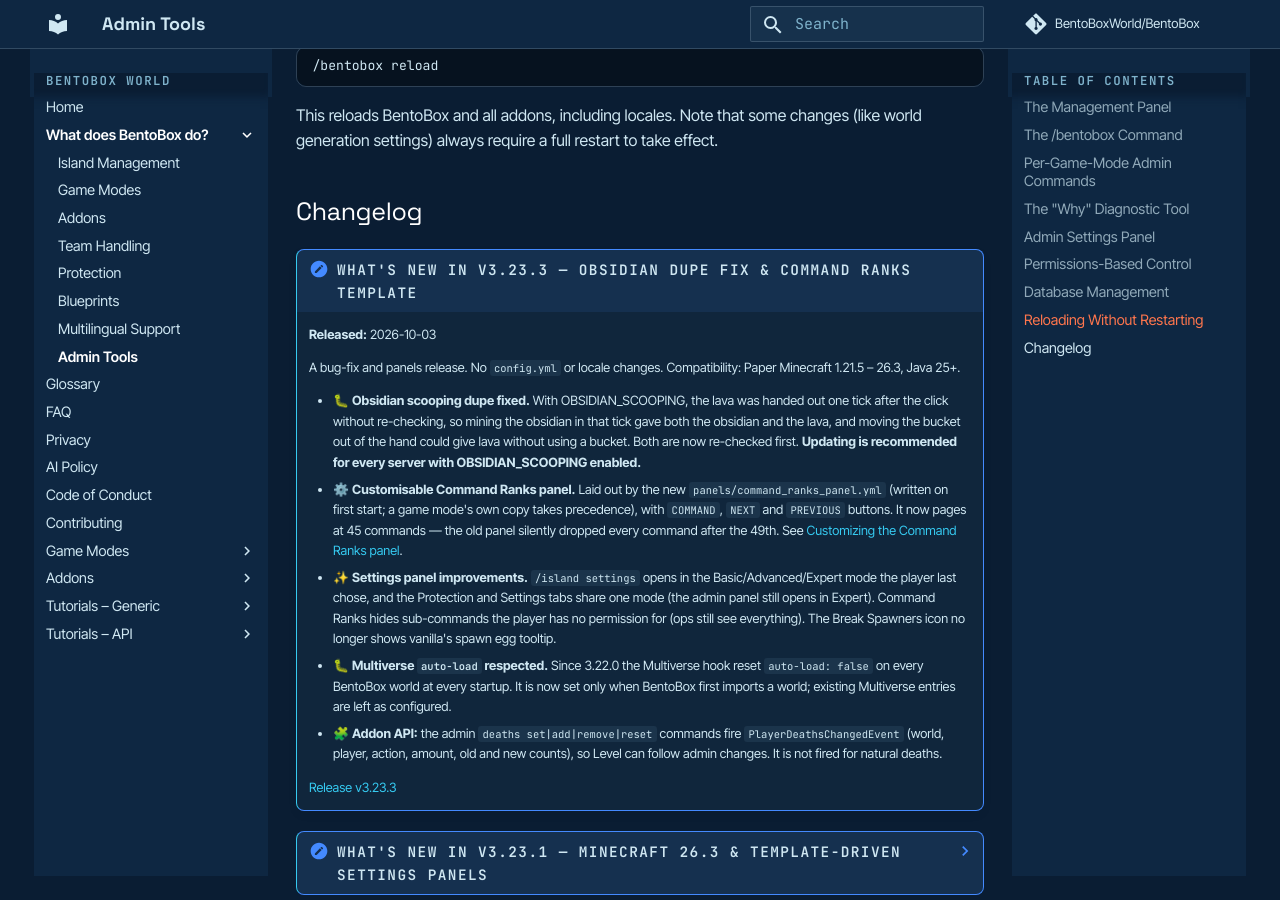
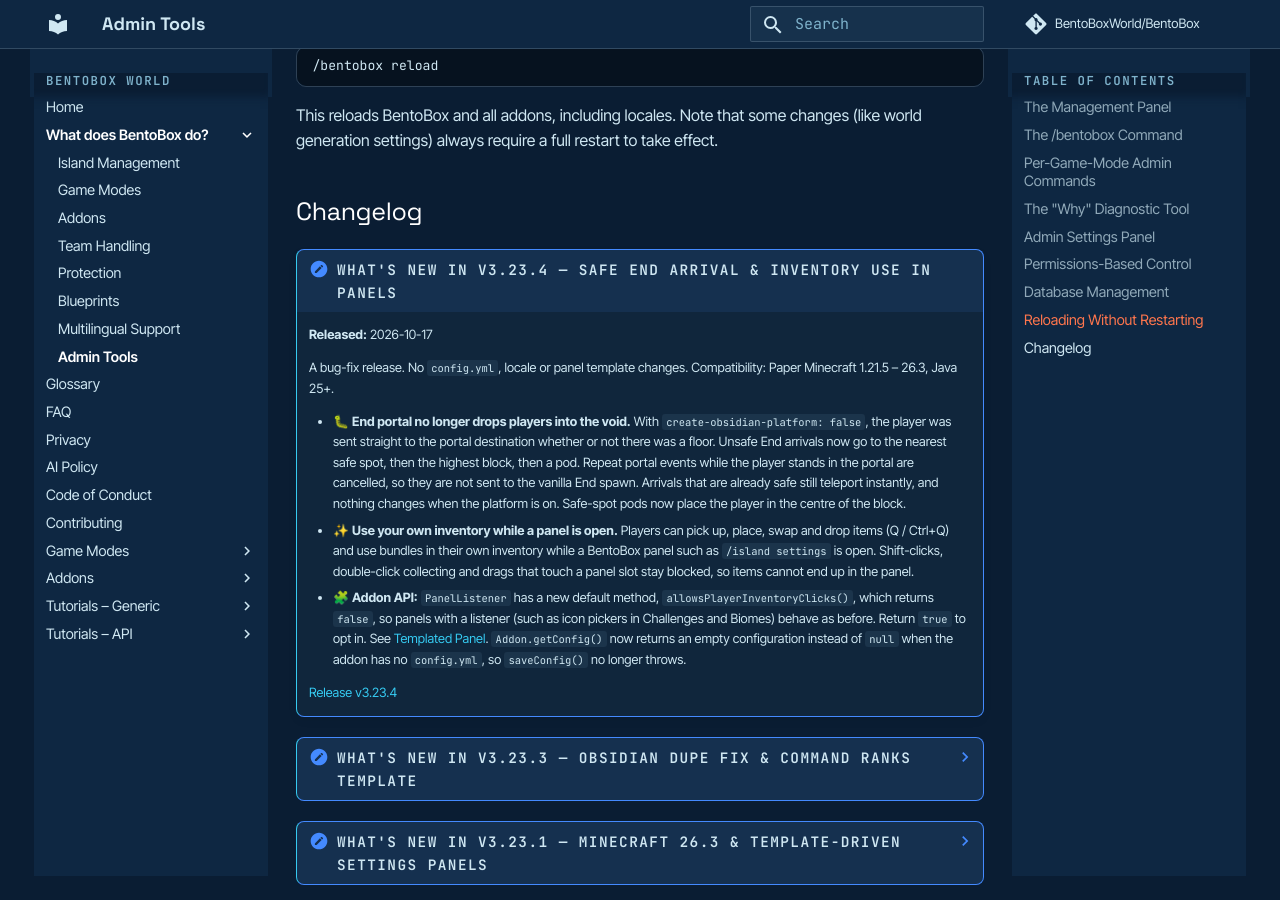
Before and after one commit to BentoBoxWorld/docs, an MkDocs documentation site: the page built from docs/BentoBox/About/AdminTools.md, in a window 1280 px wide and 900 px high, scrolled down 4044 px. Built offline with MkDocs 1.6.1 and Material for MkDocs 9.7.7, drawn with Linux system fonts in a browser that asks for light colours; comment, search, counter and statistics services are not loaded.

Commit message:
docs: document BentoBox 3.23.4 (#113)
Add the 3.23.4 changelog (safe End arrival without the obsidian platform,
own-inventory use while a panel is open, addon saveConfig fix), note the
End arrival behaviour in the FAQ, and document
PanelListener.allowsPlayerInventoryClicks() in the Templated Panel guide.

Co-authored-by: Claude Opus 5.5 <noreply@anthropic.com>

```diff
--- a/docs/BentoBox/About/AdminTools.md
+++ b/docs/BentoBox/About/AdminTools.md
@@ -107,7 +107,18 @@ This reloads BentoBox and all addons, including locales. Note that some changes
 
 ## Changelog
 
-!!! note "What's new in v3.23.3 — obsidian dupe fix & Command Ranks template"
+!!! note "What's new in v3.23.4 — safe End arrival & inventory use in panels"
+    **Released:** 2026-10-17
+
+    A bug-fix release. No `config.yml`, locale or panel template changes. Compatibility: Paper Minecraft 1.21.5 – 26.3, Java 25+.
+
+    - 🐛 **End portal no longer drops players into the void.** With `create-obsidian-platform: false`, the player was sent straight to the portal destination whether or not there was a floor. Unsafe End arrivals now go to the nearest safe spot, then the highest block, then a pod. Repeat portal events while the player stands in the portal are cancelled, so they are not sent to the vanilla End spawn. Arrivals that are already safe still teleport instantly, and nothing changes when the platform is on. Safe-spot pods now place the player in the centre of the block.
+    - ✨ **Use your own inventory while a panel is open.** Players can pick up, place, swap and drop items (Q / Ctrl+Q) and use bundles in their own inventory while a BentoBox panel such as `/island settings` is open. Shift-clicks, double-click collecting and drags that touch a panel slot stay blocked, so items cannot end up in the panel.
+    - 🧩 **Addon API:** `PanelListener` has a new default method, `allowsPlayerInventoryClicks()`, which returns `false`, so panels with a listener (such as icon pickers in Challenges and Biomes) behave as before. Return `true` to opt in. See [Templated Panel](../../Tutorials/api/Templated-Panel.md#listener-method). `Addon.getConfig()` now returns an empty configuration instead of `null` when the addon has no `config.yml`, so `saveConfig()` no longer throws.
+
+    [Release v3.23.4](https://github.com/BentoBoxWorld/BentoBox/releases/tag/3.23.4)
+
+??? note "What's new in v3.23.3 — obsidian dupe fix & Command Ranks template"
     **Released:** 2026-10-03
 
     A bug-fix and panels release. No `config.yml` or locale changes. Compatibility: Paper Minecraft 1.21.5 – 26.3, Java 25+.
```
Also changed, not shown: docs/FAQ.md (+2 -0 lines), docs/Tutorials/api/Templated-Panel.md (+1 -0 lines), 1 other file.
